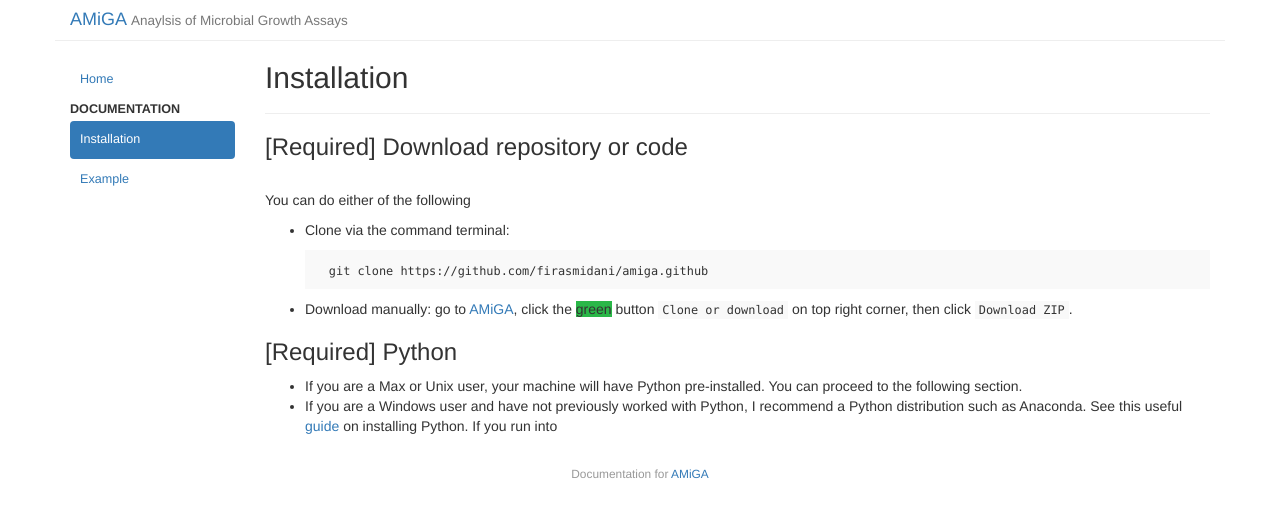
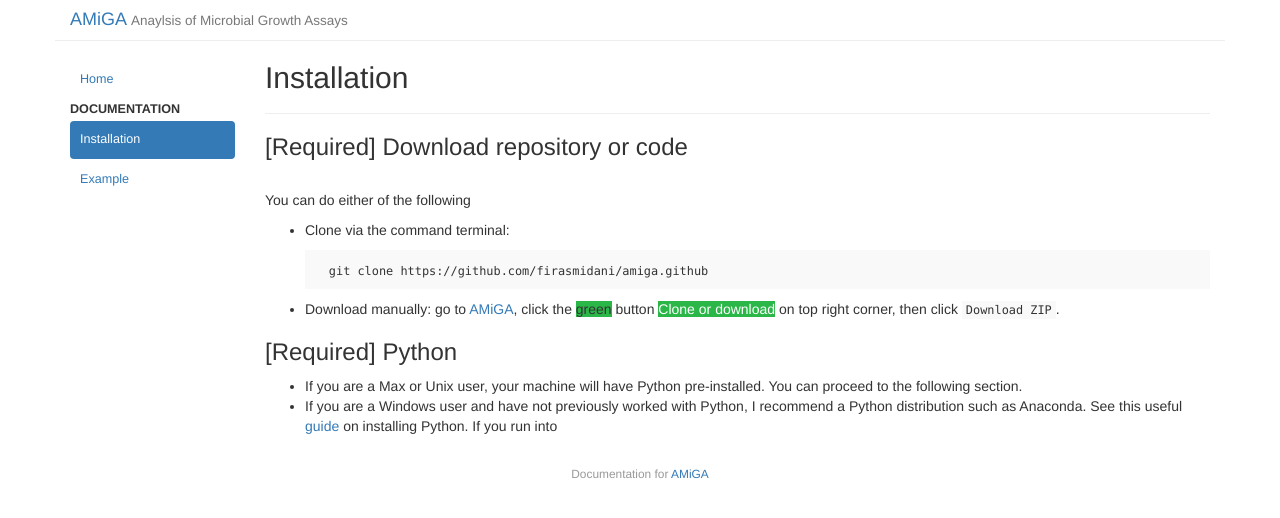
Before and after one commit to firasmidani/amiga, a Jekyll site: the page built from docs/_posts/2020-03-23-installation.md, in a window 1280 px wide. Shown: the top 518 px of the page. Built offline with Jekyll 4.4.1, drawn with Linux system fonts in a browser that asks for light colours.

Commit message:
testing text highlighting

````diff
--- a/docs/_posts/2020-03-23-installation.md
+++ b/docs/_posts/2020-03-23-installation.md
@@ -15,7 +15,7 @@
     ```zsh
     git clone https://github.com/firasmidani/amiga.github
     ```
-- Download manually: go to <a href="https://github.com/firasmidani/github">AMiGA</a>, click the <span style="background-color: #2ab748">green</span> button <span style="background-color: #2ab748">```Clone or download```</span> on top right corner, then click ```Download ZIP```.
+- Download manually: go to <a href="https://github.com/firasmidani/github">AMiGA</a>, click the <span style="background-color: #2ab748">green</span> button <span style="color:#ffffff;background-color:#2ab748">Clone or download</span> on top right corner, then click ```Download ZIP```.
 
 ### [Required] Python
 
````
